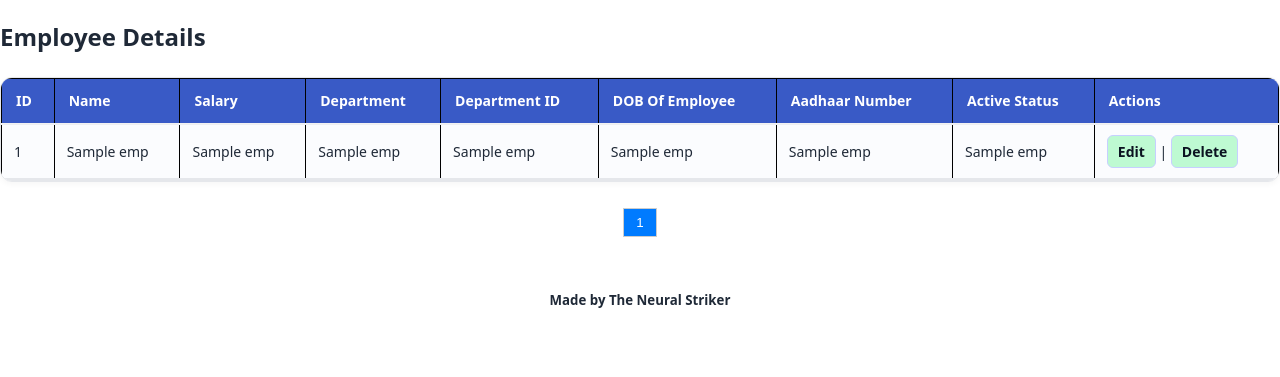
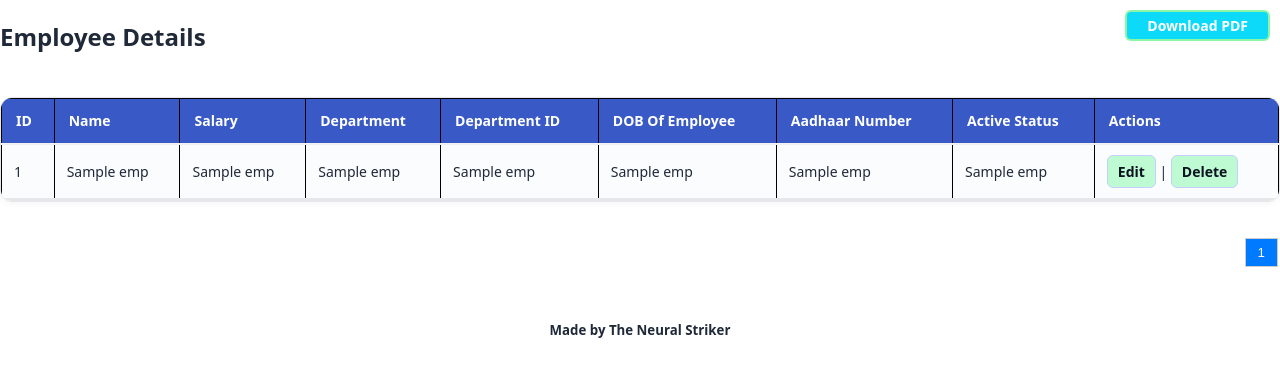
Before and after one commit to biswojitsahoo/Employee-department-management, a Flask app: template templates/index.html in a window 1280 px wide. Shown: the part 65-442 px from the top of the page. Run offline with Flask 3, Linux system fonts and the light colour scheme; the template is opened without the code that fills it: most values are stand-ins (such as "Sample title", 1, 10 or a date in 2020).

Commit message:
New Feature Added

```diff
--- a/app.py
+++ b/app.py
@@ -1,17 +1,21 @@
 from flask import Flask, render_template, request, redirect, flash
 import oracledb
+from flask import send_file
+from reportlab.lib.pagesizes import letter
+from reportlab.pdfgen import canvas
+import io
 
 app = Flask(__name__)
-app.secret_key = "theneuralstriker@biswojit"
+app.secret_key = "biswojit0000sahoo"
 
 oracledb.init_oracle_client(lib_dir= r"C:\oracle\instantclient_23_9")
 # Oracle THIN Mode Connection
 connection = oracledb.connect(
-    user="your user name",
-    password="your password",
-    host="hostname",
+    user="<your_username>",
+    password="<your_password>",
+    host="<your_host>",
     port=1521,
-    sid="sis"
+    sid="<your_sid>"  # or you can put your service here. like service="<your_servicename>
 )
 
 # Fetch Employee data
@@ -127,5 +131,55 @@ def delete_department(deptid):
     connection.commit()
     return redirect('/department')
 
+# Download Employee details in PDF format
+@app.route('/download_pdf')
+def download_pdf():
+    cursor = connection.cursor()
+    cursor.execute("""
+        SELECT T.EMP_ID, T.EMP_NAME, T.EMP_SAL, T.DEPT_ID, T1.DEPT_NAME,
+               TO_CHAR(T.DOB, 'YYYY-MM-DD') AS DOB, T.AADHAAR, T.ACTIVE_STATUS
+        FROM EMPLOYEE T, DEPARTMENT T1
+        WHERE T.DEPT_ID=T1.DEPT_ID
+        ORDER BY T.EMP_ID DESC
+    """)
+    employees = cursor.fetchall()
+
+    # Create an in-memory PDF
+    buffer = io.BytesIO()
+    pdf = canvas.Canvas(buffer, pagesize=letter)
+    pdf.setTitle("Employee Details Report")
+
+    pdf.setFont("Helvetica-Bold", 14)
+    pdf.drawString(200, 770, "Employee Details Report")
+
+    pdf.setFont("Helvetica", 10)
+    y = 740
+    headers = ["EMP_ID", "NAME", "SALARY", "DEPT", "DEPT_NAME", "DOB", "AADHAAR", "STATUS"]
+    x_positions = [40, 80, 170, 230, 300, 390, 470, 550]
+
+    # Draw table headers
+    for i, header in enumerate(headers):
+        pdf.drawString(x_positions[i], y, header)
+
+    y -= 20
+    pdf.line(30, y + 10, 580, y + 10)
+
+    # Draw employee data
+    for emp in employees:
+        if y < 60:  # Create new page if space runs out
+            pdf.showPage()
+            pdf.setFont("Helvetica", 10)
+            y = 770
+
+        for i, value in enumerate(emp):
+            pdf.drawString(x_positions[i], y, str(value))
+        y -= 18
+
+    pdf.save()
+    buffer.seek(0)
+
+    return send_file(buffer, as_attachment=True, download_name="Employee_Report.pdf", mimetype='application/pdf')
+
+
 if __name__ == '__main__':
     app.run(debug=True)
--- a/static/style.css
+++ b/static/style.css
@@ -250,3 +250,38 @@ a.btn1:focus-visible {
     display: none;
   }
 }
+
+.pagebtn{
+  display : flex;
+  justify-content: space-between;
+
+  /* justify-content: center; */
+}
+
+.dlbtn{
+  display : flex;
+  justify-content: space-between;
+}
+
+.dltbtn{
+  padding: 4px 20px;
+  border-radius: 6px;
+  border: 2px solid rgba(170, 255, 144, 0.79);
+  cursor: pointer;
+  font-weight: 600;
+  font-size: 14px;
+  transition: background-color 0.2s ease, color 0.2s ease, border-color 0.2s ease;
+  display: inline-block;
+  background: rgb(13, 217, 249);
+  color: rgb(255, 255, 255);
+  text-decoration: none;
+}
+
+.dltbtn:hover {
+  background: #79b0e7;
+}
+
+.dltbtn-btn{
+  padding-top: 10px;
+
+}
--- a/templates/index.html
+++ b/templates/index.html
@@ -18,8 +18,13 @@
       <a href="/department" class="btn" target="_blank">Manage Department</a>
     </nav>
   </header>
-<div>
-<h2 class="headempdtl">Employee Details</h2>
+<div class="dlbtn">
+  <div>
+    <h2 class="headempdtl">Employee Details</h2>
+  </div>
+  <div>
+    <a href="/download_pdf" class="dltbtn" style="margin:10px;">Download PDF</a>
+  </div>
 </div>
 <div id="tablediv">
 <table id="dataTable">
@@ -57,8 +62,11 @@
     </tbody>
 </table>
 </div>
-<div class="pagination" id="pagination"></div>
-
+<div class="pagebtn">
+  <div>
+  </div>
+  <div class="pagination" id="pagination"></div>
+</div>
 <script>
 const rowsPerPage = 5;
 const table = document.getElementById("dataTable");
```
